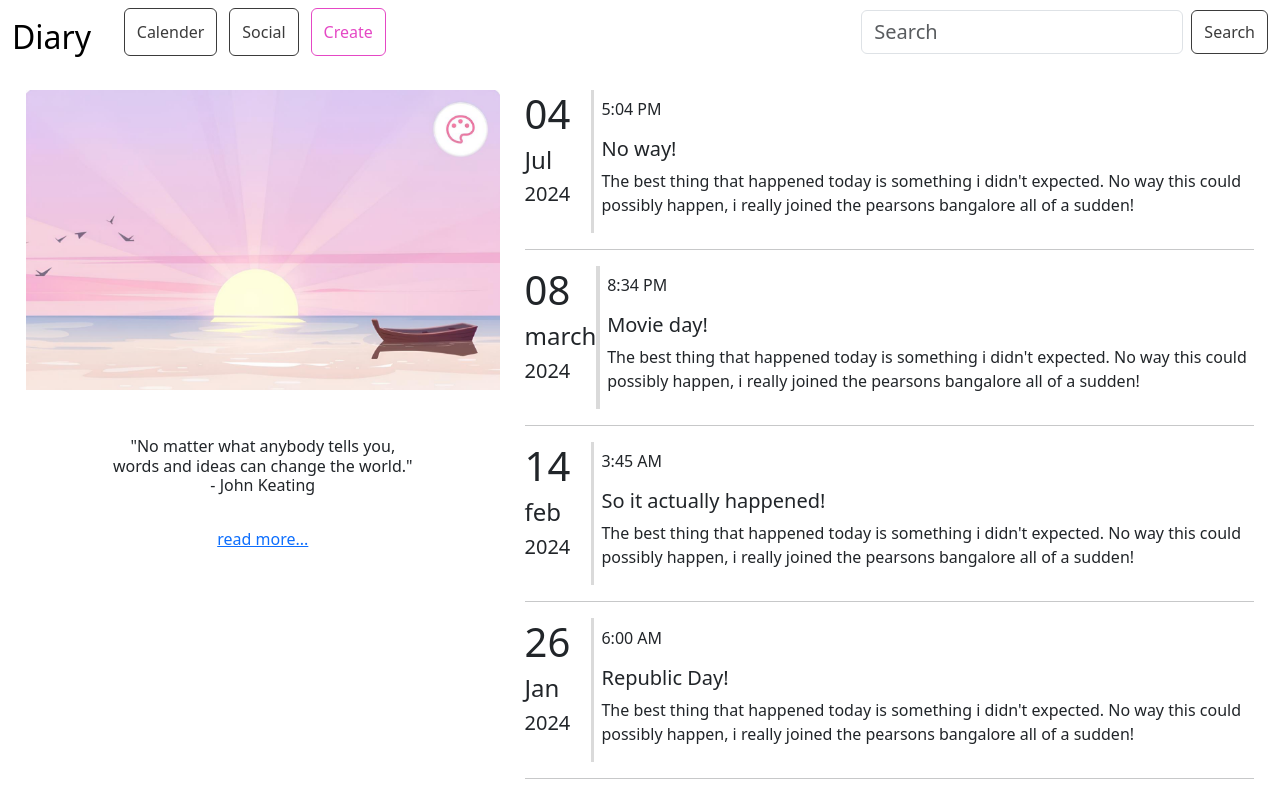
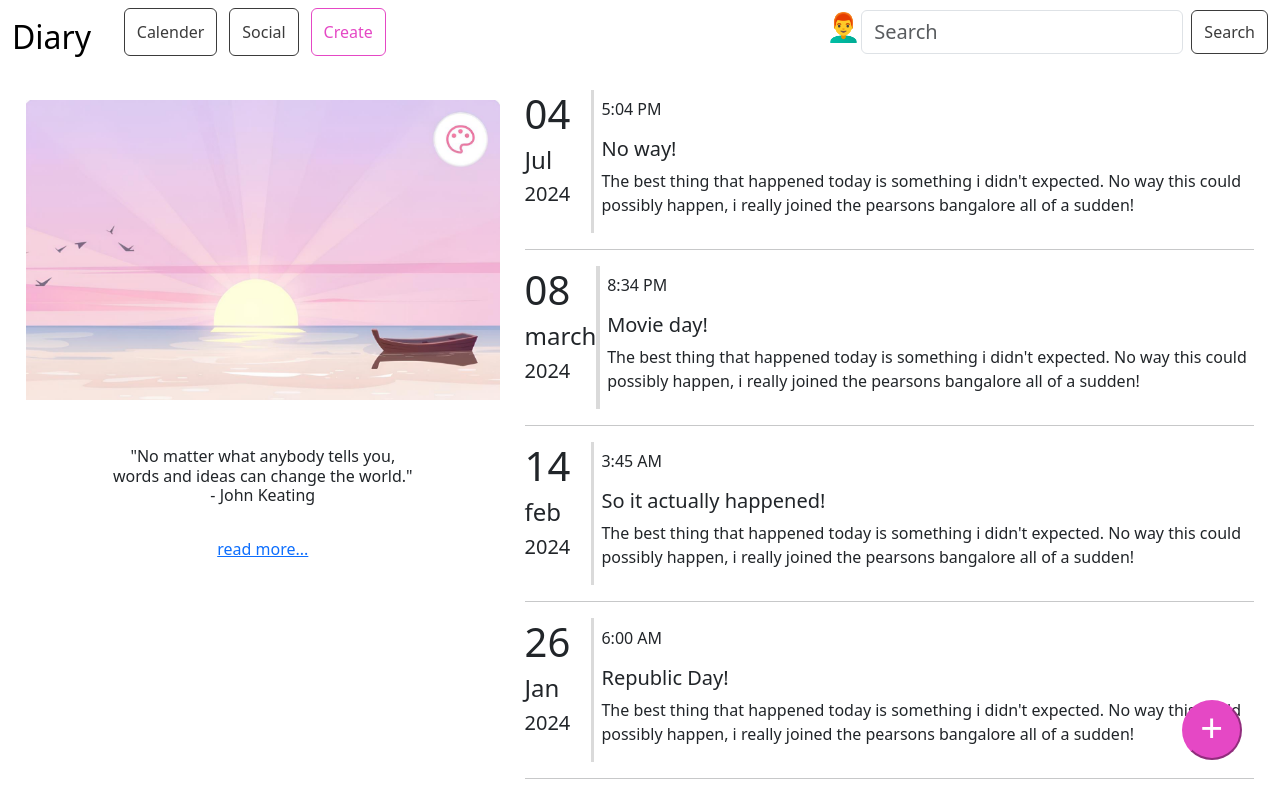
Before and after one commit to rajbohara/Daily-doozer, a plain HTML site: page index.html in a window 1280 px wide. Shown: the top 792 px of the page. Drawn offline with nearby package versions, Linux system fonts and the light colour scheme.

Commit message:
landing page done

```diff
--- a/index.html
+++ b/index.html
@@ -20,6 +20,7 @@
             </div>
             </div>
           <form class="d-flex" role="search">
+            <a><h3>👨‍🦰</h3></a>
             <input class="form-control me-2" type="search" placeholder="Search" aria-label="Search">
             <button class="btn btn-outline-success" type="submit">Search</button>
           </form>
@@ -112,10 +113,8 @@
 <hr>
    <p style="text-align: center;">No more <span class="words">memories</span> to show 🥺!</p>
          </div>
-
-
     </div>
 </div>
-
+<button class="add-entry"><h1>+</h1></button>
 </body>
 </html>
--- a/styles.css
+++ b/styles.css
@@ -28,7 +28,7 @@
     width: 65%;
     max-height: 80vh;
    position: sticky;
-   top: 10%;
+   top: 12.5%;
    left: 0;
 }
 .right-main {
@@ -101,3 +101,15 @@
   .words {
     color:  rgb(229, 72, 197);
   }
+  .add-entry {
+    position: fixed;
+    z-index: 1000;
+    bottom: 5%;
+    right: 3%;
+    color: white;
+    background-color: rgb(229, 72, 197);
+    border-color: rgb(229, 72, 197);
+    border-radius: 50%;
+    height: 60px;
+    width: 60px;
+  }
```
